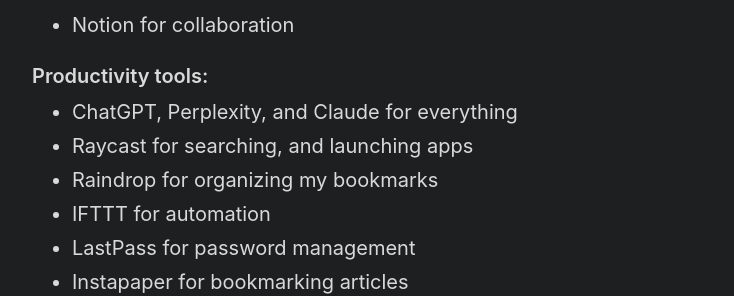
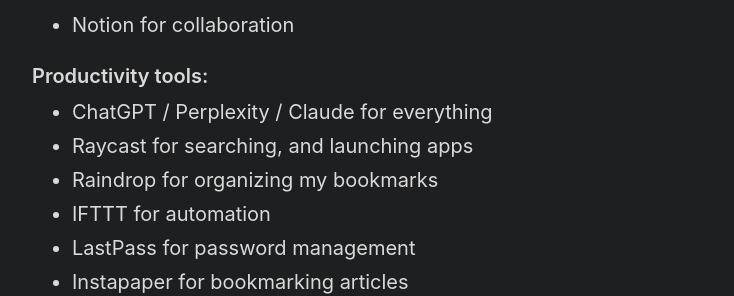
Before and after one commit to mmuenz/website, a Jekyll site: the page built from uses.md, in a window 1280 px wide. Shown: the part 364-660 px from the top of the page, without its empty margins (272-1006 px from the left). Built offline with Jekyll 4.4.1, drawn with Linux system fonts in a browser that asks for light colours.

```diff
--- a/uses.md
+++ b/uses.md
@@ -14,7 +14,7 @@ On this page (inspired by web pages such as [this](https://wesbos.com/uses), [th
 
 ### Productivity tools:
 
-- ChatGPT, Perplexity, and Claude for everything
+- ChatGPT / Perplexity / Claude for everything
 - Raycast for searching, and launching apps
 - Raindrop for organizing my bookmarks
 - IFTTT for automation
```
